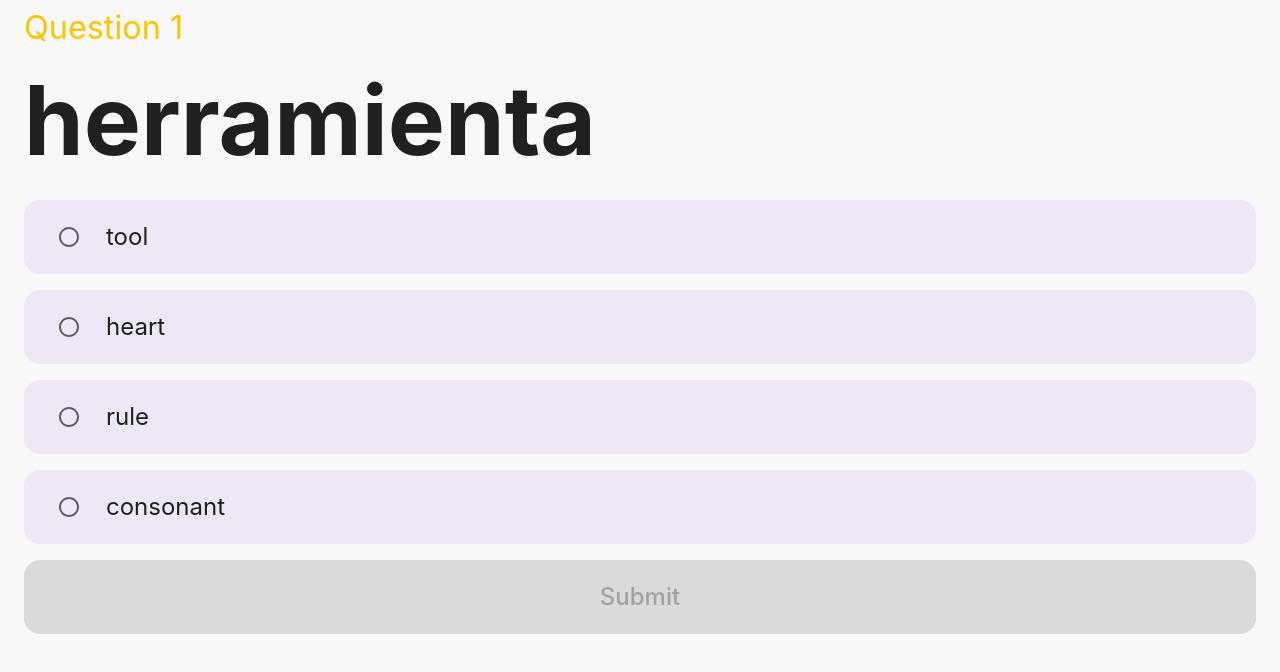
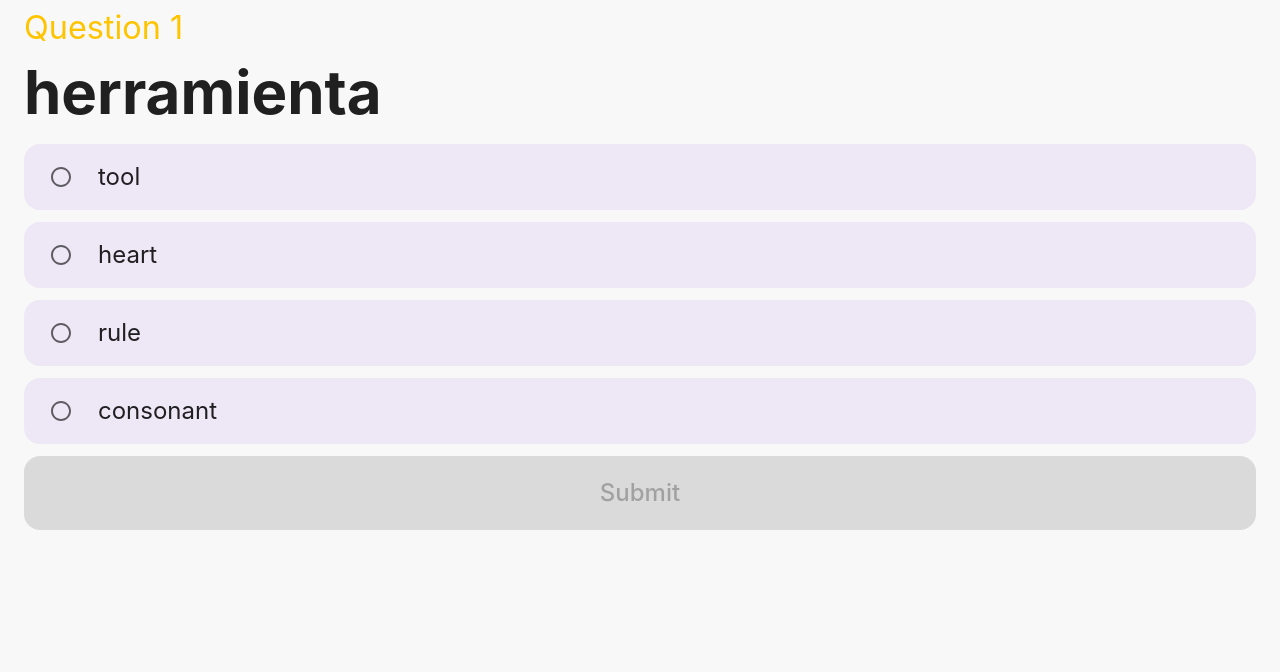
Before and after one commit to matthewwolfe/language-quiz, a Next.js app: page / in a window 1280 px wide. Shown: the top 672 px of the page. Built offline with nearby package versions, Linux system fonts and the light colour scheme.

Commit message:
reduce padding more

```diff
--- a/src/components/AnswerRadio/AnswerRadio.tsx
+++ b/src/components/AnswerRadio/AnswerRadio.tsx
@@ -40,9 +40,9 @@ function AnswerRadio({ answer, disabled, error, onChange, selected, success }: P
         borderRadius: 4,
         display: 'flex',
         margin: 0,
-        p: 6,
-        py: 4,
-        mb: 4,
+        p: 4,
+        py: 3,
+        mb: 3,
 
         '& .MuiFormControlLabel-label, & .Mui-disabled.MuiFormControlLabel-label': {
           color: selected ? 'background.paper' : 'text.primary',
--- a/src/components/Question/Question.tsx
+++ b/src/components/Question/Question.tsx
@@ -17,8 +17,8 @@ function Question({
 }: Props) {
   return (
     <Flex sx={{ flexDirection: 'column', width: 1 }}>
-      <Flex sx={{ mb: 6 }}>
-        <Typography variant="h1" sx={{ fontWeight: 'bold' }}>
+      <Flex sx={{ mb: 4 }}>
+        <Typography variant="h2" sx={{ fontWeight: 'bold' }}>
           {selectedWordPair.spanish}
         </Typography>
       </Flex>
--- a/src/components/QuestionCount/QuestionCount.tsx
+++ b/src/components/QuestionCount/QuestionCount.tsx
@@ -5,7 +5,7 @@ import { Props } from './QuestionCount.types';
 
 function QuestionCount({ questionCount }: Props) {
   return (
-    <Flex sx={{ mb: 4 }}>
+    <Flex sx={{ mb: 2 }}>
       <Typography variant="h4" sx={{ color: 'secondary.main' }}>
         Question {questionCount}
       </Typography>
```
Also changed, not shown: 2 other files (tests, documents, lock files or other folders).
